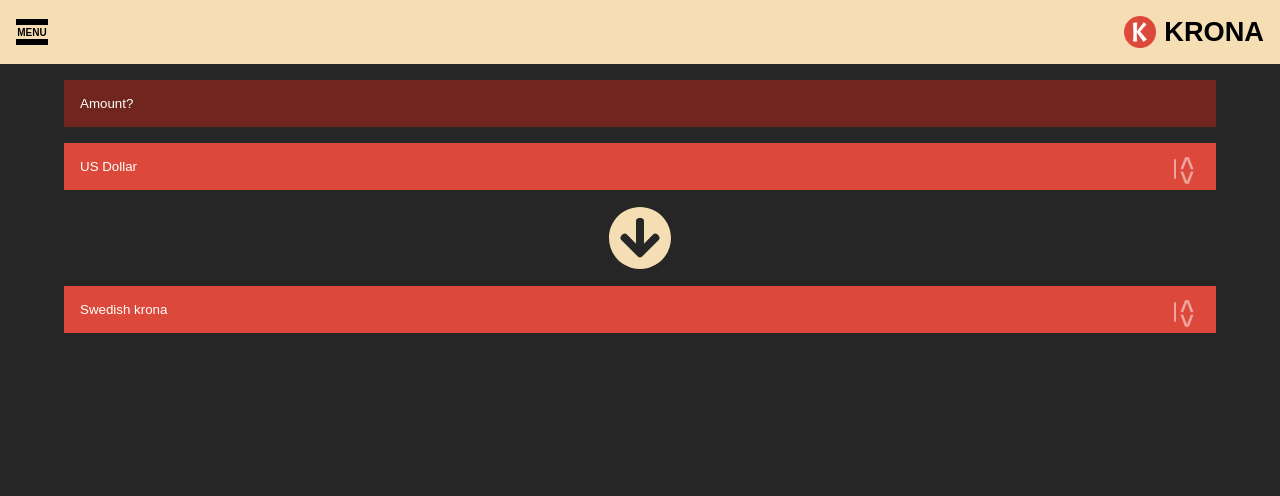
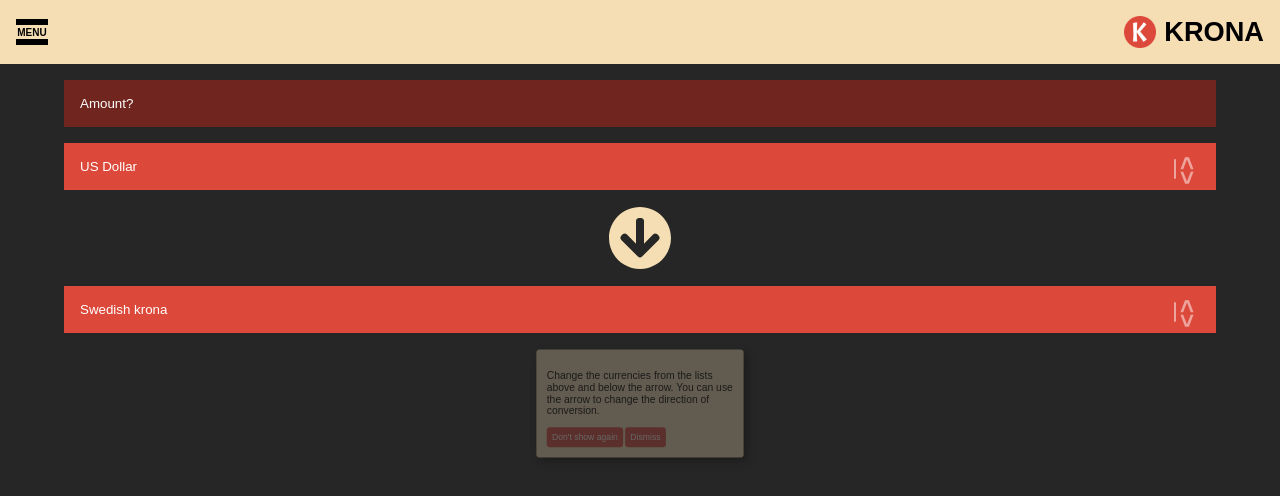
Before and after one commit to AnanDaraghmeh/krona, a React (Create React App) app: page /converter in a window 1280 px wide. Shown: the top 496 px of the page. Built offline with nearby package versions, Linux system fonts and the light colour scheme.

Commit message:
add modal in converter route

```diff
--- a/src/components/Converter.js
+++ b/src/components/Converter.js
@@ -4,6 +4,7 @@ import Header from './Header';
 import ConvertResult from './ConvertResult';
 import './Converter.css';
 import { FontAwesomeIcon } from '@fortawesome/react-fontawesome';
+import Modal from './Modal';
 
 
 class Converter extends React.Component{
@@ -15,7 +16,8 @@ class Converter extends React.Component{
             amount: 0,
             result: 0,
             showResultDiv: false,
-            arrowDirectionUp: false
+            arrowDirectionUp: false,
+            showModal:false
         };
     }
 
@@ -64,6 +66,7 @@ class Converter extends React.Component{
 
 
     componentDidUpdate = ()=>{
+        if (this.state.amount > 0){
             axios.get(`https://api.openrates.io/latest?base=${this.state.from}`)
             .then(res => {
                 let result = (res.data.rates[this.state.to] * this.state.amount).toFixed(2);
@@ -76,9 +79,33 @@ class Converter extends React.Component{
                         showResultDiv: true
                     })
                 }
-
             })
         }
+    }
+
+    componentDidMount = ()=>{
+        if (localStorage.getItem('modal') === null){
+            setTimeout(() => {
+                this.setState({
+                    showModal: true
+                })
+            }, 5000);
+        }
+
+    }
+    doNotShowhandeler = ()=>{
+    localStorage.setItem('modal', 'hide');
+        this.setState({
+            showModal: false,
+        })
+    }
+
+    dismissHandeler = ()=>{
+        this.setState({
+            showModal: false,
+        })
+    }
+
 
 
     render(){
@@ -118,6 +145,12 @@ class Converter extends React.Component{
             </label>
             <ConvertResult shownOrHidden={this.state.showResultDiv? 'result-div shown': 'result-div hidden'} result={this.state.result}/>
             </div>
+            <Modal
+            modalText = 'Change the currencies from the lists above and below the arrow. You can use the arrow to change the direction of conversion.'
+            showOrHideModal={this.state.showModal?'modal-container shown': 'modal-container hidden'}
+            doNotShow={this.doNotShowhandeler}
+            dismiss={this.dismissHandeler}
+            />
             </>
         )
     }
--- /dev/null
+++ b/src/components/Modal.css
@@ -0,0 +1,35 @@
+.modal-container{
+    background: wheat;
+    padding: 1rem;
+    margin: 1rem;
+    border-radius: 5px;
+    box-shadow: 5px 5px 15px black;
+    position: fixed;
+    top:50%;
+    left:50%;
+    margin-left: -160px;
+    margin-top: -80px;
+    width: 20rem;
+    opacity: 1;
+    animation: show-result-div 500ms;
+    transition: all 1s;
+}
+.modal-container.hidden{
+    display: none;
+}
+.modal-container.shown{
+    display: block;
+}
+.modal-container button {
+    border: none;
+    outline: none;
+    background: #DC493A;
+    padding: 0.5rem;
+    display: inline-block;
+    margin-right: 0.2rem;
+    border-radius: 5px;
+    color: white;
+}
+.modal-container button:hover{
+    cursor: pointer;
+}
--- /dev/null
+++ b/src/components/Modal.js
@@ -0,0 +1,14 @@
+import React from 'react';
+import './Modal.css';
+
+const Modal = (props)=>{
+    return(
+        <div className={props.showOrHideModal}>
+            <p>{props.modalText}</p>
+            <button onClick={props.doNotShow}>Don't show again</button>
+            <button onClick={props.dismiss}>Dismiss</button>
+        </div>
+    )
+}
+
+export default Modal;
```
Lines whose indentation alone changed are shown as unchanged.
